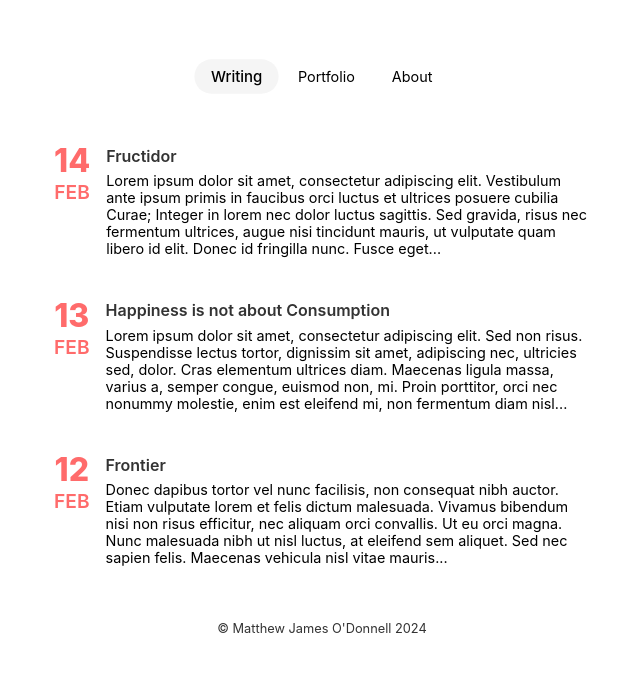
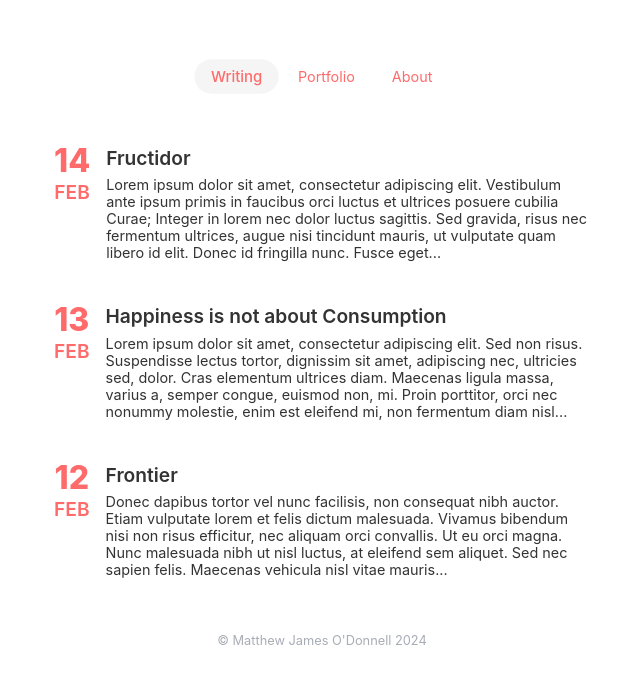
Before and after one commit to mattjamesod/andhash39, a Jekyll site: the page built from index.markdown, in a window 1280 px wide. Shown: the top 684 px of the page, without its empty margins (318-958 px from the left). Built offline with Jekyll 4.4.1, drawn with Linux system fonts in a browser that asks for light colours.

Commit message:
more colors

```diff
--- a/assets/css/blog.css
+++ b/assets/css/blog.css
@@ -49,8 +49,12 @@
   margin-top: 0.3rem;
 }
 
+.post-preview p {
+  color: var(--text-color);
+}
+
 .post-link {
-	font-size: 1rem;
+	font-size: 1.2rem;
 	font-weight: 600;
 }
 
--- a/assets/css/main.css
+++ b/assets/css/main.css
@@ -1,16 +1,17 @@
 :root {
 	color-scheme: light dark;
 
+	--grey: #A8ADB5;
+
+	--link-color: var(--accent-two);
+	--link-color-visited: #CC5555;
+	--link-color-hover: #CC5555;
 
 	@media (prefers-color-scheme: light) {
 		--background-color: var(--neutral-one);
 		--text-color: var(--neutral-two);
 		--highlight: var(--accent-two);
 		--subtle-highlight: var(--neutral-three);
-
-		--link-color: black;
-		--link-color-visited: #4C566A;
-		--link-color-hover: #4C566A;
 	}
 
 	@media (prefers-color-scheme: dark) {
@@ -18,10 +19,6 @@
 		--text-color: var(--neutral-one);
 		--highlight: var(--accent-two);
 		--subtle-highlight: var(--neutral-three);
-
-		--link-color: white;
-		--link-color-visited: #D8DEE9;
-		--link-color-hover: #D8DEE9;
 	}
 
 	@media (prefers-color-scheme: light) {
@@ -72,6 +69,10 @@
 a {
 	color: var(--link-color);
 	text-decoration: none;
+
+	&:hover {
+		color: var(--link-color-hover);
+	}
 
 	&:visited {
 		color: var(--link-color-visited);
@@ -156,15 +157,15 @@
 	font-weight: 500;
 	color: var(--grey);
 	font-size: 0.8rem;
-  	text-transform: uppercase;
-  	font-variant: small-caps;
+  text-transform: uppercase;
+  font-variant: small-caps;
 }
 
 .divider-line {
 	background-color: var(--subtle-highlight);
 	flex: 1;
-  	height: 2px;
-  	border-radius: 500px;
+  height: 2px;
+  border-radius: 500px;
 }
 
 .image-frame {
```
Also changed, not shown: 1 other file.
